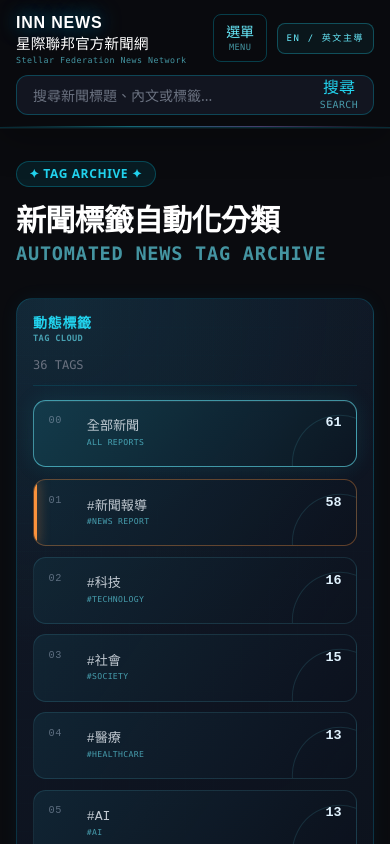
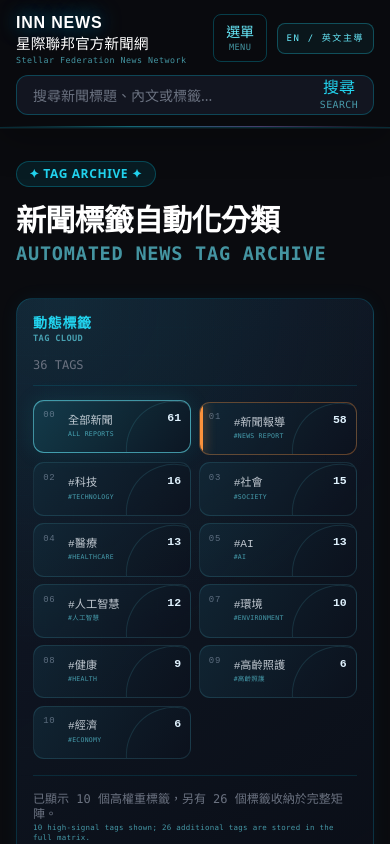
Before and after one commit to crestylonnews-ship-it/inn-news-portal, a Next.js app: page /tags in a window 390 px wide. Shown: the top 844 px of the page. Built offline with nearby package versions, Linux system fonts and the light colour scheme.

Commit message:
改善手機版標籤篩選體驗

```diff
--- a/app/globals.css
+++ b/app/globals.css
@@ -2108,10 +2108,24 @@ body {
 .tag-matrix-chip .bilingual-secondary { font-size: .6em; }
 .tag-matrix-chip > span:last-child { color: rgba(103, 232, 249, .72); }
 .tag-matrix-chip:hover, .tag-matrix-chip.is-selected { border-color: rgba(103, 232, 249, .52); background: rgba(34, 211, 238, .12); color: #ecfeff; }
+.tags-filter-results { scroll-margin-top: 5.5rem; }
 @media (max-width: 620px) {
+  .tag-signal-grid { grid-template-columns: repeat(2, minmax(0, 1fr)); gap: .45rem; }
+  .tag-signal-card {
+    grid-template-columns: 1.15rem minmax(0, 1fr) auto;
+    min-height: 3.35rem;
+    gap: .4rem;
+    padding: .55rem .58rem;
+    border-radius: .68rem;
+  }
+  .tag-signal-index { font-size: .56rem; }
+  .tag-signal-copy { font-size: .7rem; line-height: 1.15; }
+  .tag-signal-copy .bilingual-secondary { font-size: .58em; }
+  .tag-signal-count { min-width: 1.35rem; font-size: .72rem; }
+  .tag-cloud-console-header { align-items: flex-start; flex-direction: column; }
+}
+@media (max-width: 380px) {
   .tag-signal-grid { grid-template-columns: 1fr; }
-  .tag-signal-card { min-height: 4.2rem; }
-  .tag-cloud-console-header { align-items: flex-start; flex-direction: column; }
 }
 @media (prefers-reduced-motion: reduce) {
   .tag-signal-card, .tag-matrix-toggle, .tag-matrix-chip { transition: none; }
--- a/app/tags/page.tsx
+++ b/app/tags/page.tsx
@@ -60,6 +60,18 @@ function TagsContent() {
   const visibleTagStats = showAllTags ? tagStats : compactTagStats;
   const hiddenTagCount = Math.max(tagStats.length - compactTagStats.length, 0);
 
+  useEffect(() => {
+    if (!selectedTag || loading) return;
+    const timer = window.setTimeout(() => {
+      const target = document.getElementById('filtered-results');
+      if (!target) return;
+      const offset = window.innerWidth <= 620 ? 76 : 96;
+      const top = target.getBoundingClientRect().top + window.scrollY - offset;
+      window.scrollTo({ top: Math.max(0, top), behavior: 'smooth' });
+    }, 180);
+    return () => window.clearTimeout(timer);
+  }, [selectedTag, loading]);
+
   return (
     <div className="space-y-8 sm:space-y-10">
       <header className="max-w-3xl space-y-4">
@@ -120,7 +132,7 @@ function TagsContent() {
         )}
       </section>
 
-      <section className="space-y-6" aria-labelledby="filtered-title">
+      <section id="filtered-results" className="tags-filter-results space-y-6" aria-labelledby="filtered-title">
         <div className="flex flex-col gap-2 border-b border-cyan-500/20 pb-4 sm:flex-row sm:items-center sm:justify-between">
           <h2 id="filtered-title" className="text-xl font-bold text-cyan-400 sm:text-2xl font-orbitron">{selectedTag ? <BilingualText zh={`包含標籤 #${selectedTag} 的報導`} en={`REPORTS WITH TAG #${selectedTag}`} /> : <BilingualText zh="所有星際報導" en="ALL INTERSTELLAR REPORTS" />}</h2>
           <span className="text-xs text-gray-400 font-mono"><BilingualText zh={`共 ${filteredArticles.length} 篇`} en={`${filteredArticles.length} REPORTS`} /></span>
```
